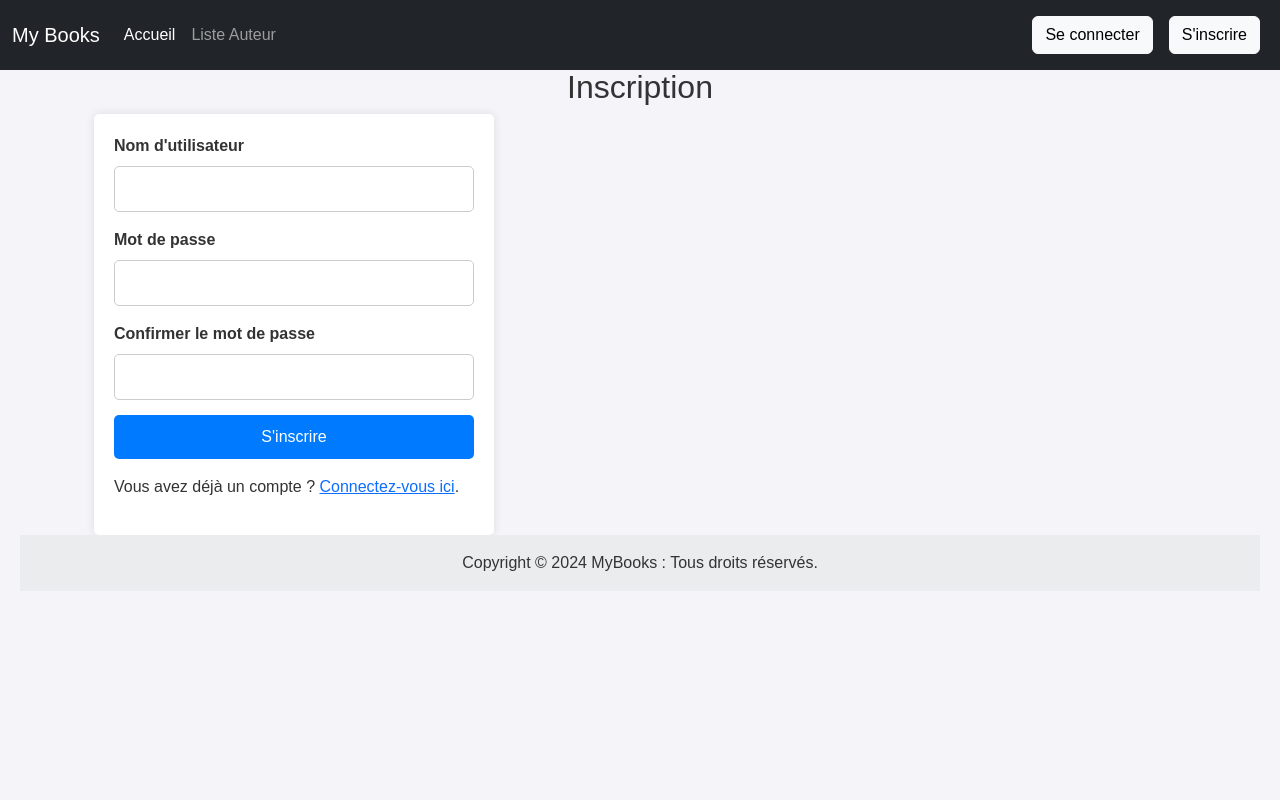
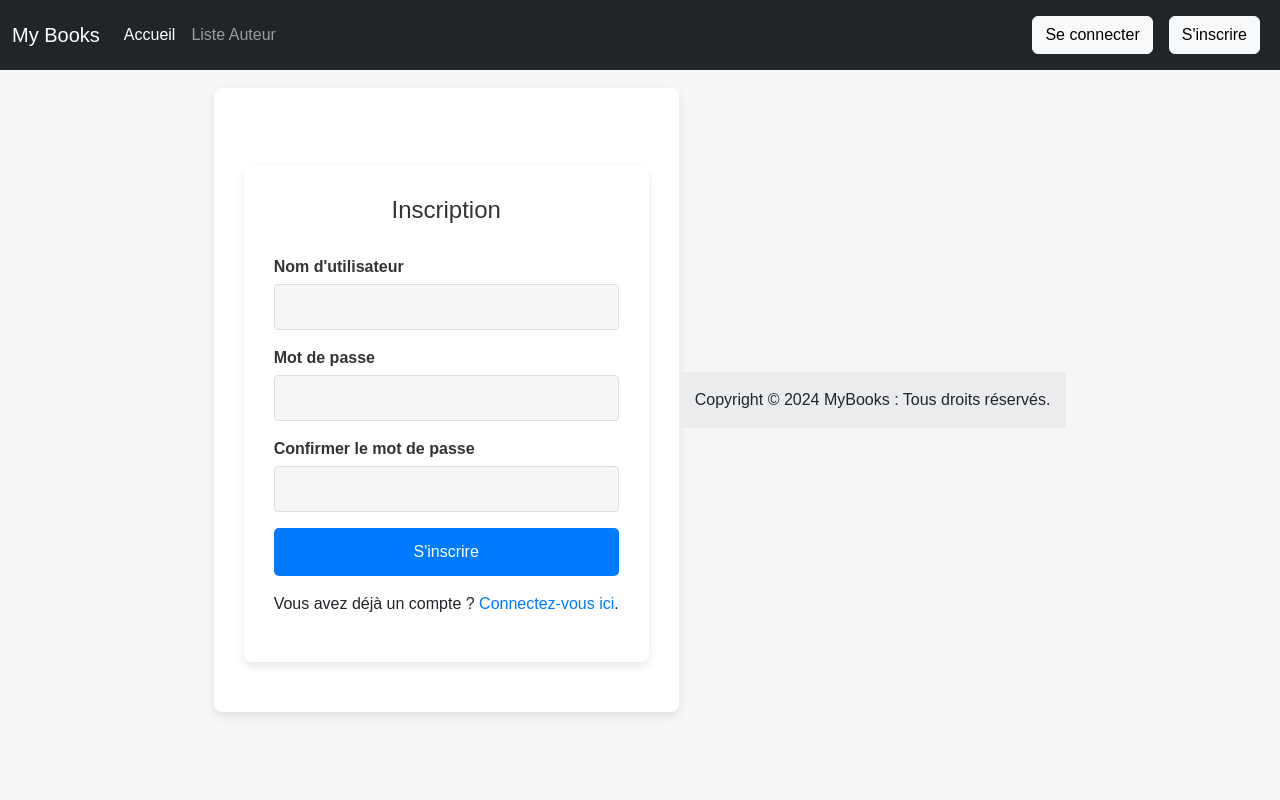
Before and after one commit to MatthiasCaroux/Site-Web-Flask-Biblioth-que-Livre, a Flask app: template tuto/templates/register.html in a window 1280 px wide. Run offline with Flask 3, Linux system fonts and the light colour scheme; the template is opened without the code that fills it: values that come from a table or form of the project are taken from there, others are empty; some libraries are stand-ins or nearby versions.

Commit message:
avanacement du styme de register

```diff
--- /dev/null
+++ b/tuto/static/register.css
@@ -0,0 +1,107 @@
+/* Style général pour la page */
+body {
+    font-family: Arial, sans-serif;
+    background-color: #f7f7f7;
+    margin: 0;
+    padding: 0;
+    min-height: 100vh;
+    display: flex;
+    justify-content: center;
+    align-items: center;
+}
+
+/* Conteneur principal */
+.container {
+    max-width: 500px;
+    width: 100%;
+    background-color: white;
+    padding: 30px;
+    border-radius: 8px;
+    box-shadow: 0 4px 10px rgba(0, 0, 0, 0.1);
+    margin: 20px auto;
+}
+
+/* Titre de la page */
+h2 {
+    text-align: center;
+    color: #333;
+    margin-bottom: 30px;
+    font-size: 24px;
+}
+
+/* Style des labels */
+.form-label {
+    font-weight: bold;
+    margin-bottom: 5px;
+    display: block;
+    color: #333;
+}
+
+/* Style des champs de formulaire */
+.form-control {
+    width: 100%;
+    padding: 10px;
+    font-size: 16px;
+    border: 1px solid #ddd;
+    border-radius: 4px;
+    margin-bottom: 15px;
+    box-sizing: border-box;
+    background-color: #f7f7f7;
+    transition: border-color 0.3s ease;
+}
+
+.form-control:focus {
+    border-color: #007bff;
+    outline: none;
+}
+
+/* Bouton de soumission */
+.btn-primary {
+    background-color: #007bff;
+    color: white;
+    border: none;
+    padding: 12px;
+    width: 100%;
+    font-size: 16px;
+    border-radius: 5px;
+    cursor: pointer;
+    transition: background-color 0.3s ease;
+}
+
+.btn-primary:hover {
+    background-color: #0056b3;
+}
+
+/* Liens sous le formulaire */
+p a {
+    color: #007bff;
+    text-decoration: none;
+    transition: color 0.3s ease;
+}
+
+p a:hover {
+    color: #0056b3;
+}
+
+/* Style des messages d'erreur */
+.alert {
+    padding: 10px;
+    color: white;
+    border-radius: 4px;
+    margin-top: 5px;
+    font-size: 14px;
+}
+
+.alert-danger {
+    background-color: #dc3545;
+}
+
+/* Style pour les messages en dessous */
+.mt-3 {
+    margin-top: 20px;
+}
+
+/* Style pour l'espacement entre les éléments du formulaire */
+.mb-3 {
+    margin-bottom: 20px;
+}
--- a/tuto/templates/register.html
+++ b/tuto/templates/register.html
@@ -2,7 +2,7 @@
 
 {% block styles %}
     {{ super() }}
-    <link rel="stylesheet" href="{{ url_for('static', filename='login.css') }}">
+    <link rel="stylesheet" href="{{ url_for('static', filename='register.css') }}">
 {% endblock %}
 
 {% block content %}
@@ -15,7 +15,7 @@
             <div class="mb-3">
                 <label for="username" class="form-label">Nom d'utilisateur</label>
                 {{ form.username(class="form-control", id="username") }}
-                {% if form.username.errors %}
+                {% if form.is_submitted() and form.username.errors %}
                     <div class="alert alert-danger mt-2">
                         {% for error in form.username.errors %}
                             <span>{{ error }}</span><br>
@@ -27,7 +27,7 @@
             <div class="mb-3">
                 <label for="password" class="form-label">Mot de passe</label>
                 {{ form.password(class="form-control", id="password") }}
-                {% if form.password.errors %}
+                {% if form.is_submitted() and form.password.errors %}
                     <div class="alert alert-danger mt-2">
                         {% for error in form.password.errors %}
                             <span>{{ error }}</span><br>
@@ -39,13 +39,14 @@
             <div class="mb-3">
                 <label for="confirm_password" class="form-label">Confirmer le mot de passe</label>
                 {{ form.confirm_password(class="form-control", id="confirm_password") }}
-                {% if form.confirm_password.errors %}
+                {% if form.is_submitted() and form.confirm_password.errors %}
                     <div class="alert alert-danger mt-2">
                         {% for error in form.confirm_password.errors %}
                             <span>{{ error }}</span><br>
                         {% endfor %}
                     </div>
                 {% endif %}
+            </div> <!-- J'ai ajouté la fermeture de la div ici -->
 
             <button type="submit" class="btn btn-primary">S'inscrire</button>
         </form>
```
